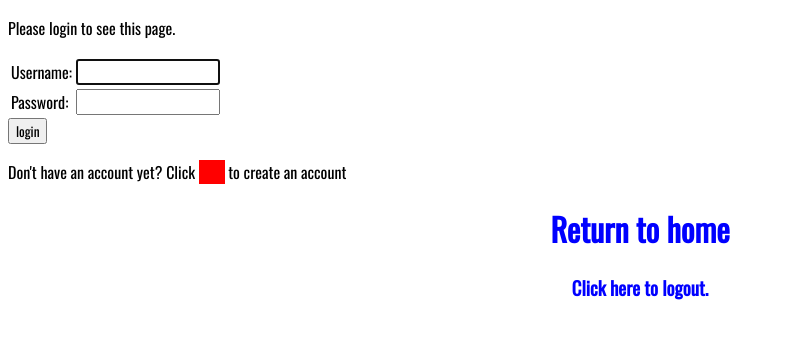
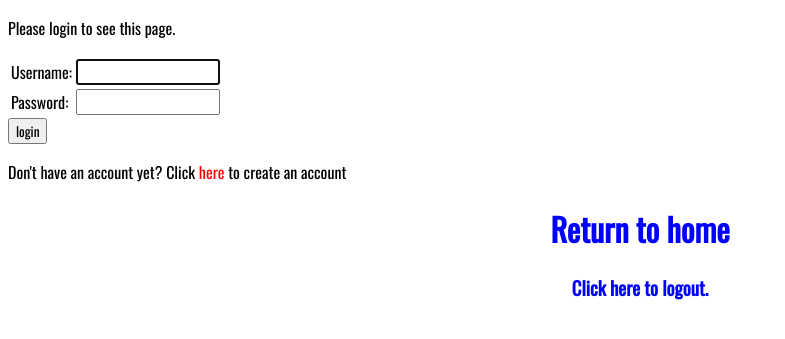
Before and after one commit to Michael98Liu/GREvocabulary, a Django app: page /accounts/login/?next=/GRE/learn/ in a window 1280 px wide, with the pointer over the restyled element. Shown: the top 339 px of the page, without its empty margins (0-785 px from the left). Run offline with Django 3.2, Linux system fonts and the light colour scheme.

Commit message:
base template

```diff
--- a/templates/base.html
+++ b/templates/base.html
@@ -12,7 +12,7 @@
   }
 
   a:hover, a:active {
-    background-color: red;
+    color: blue;
     text-decoration: none;
   }
     /* unvisited link */
```
